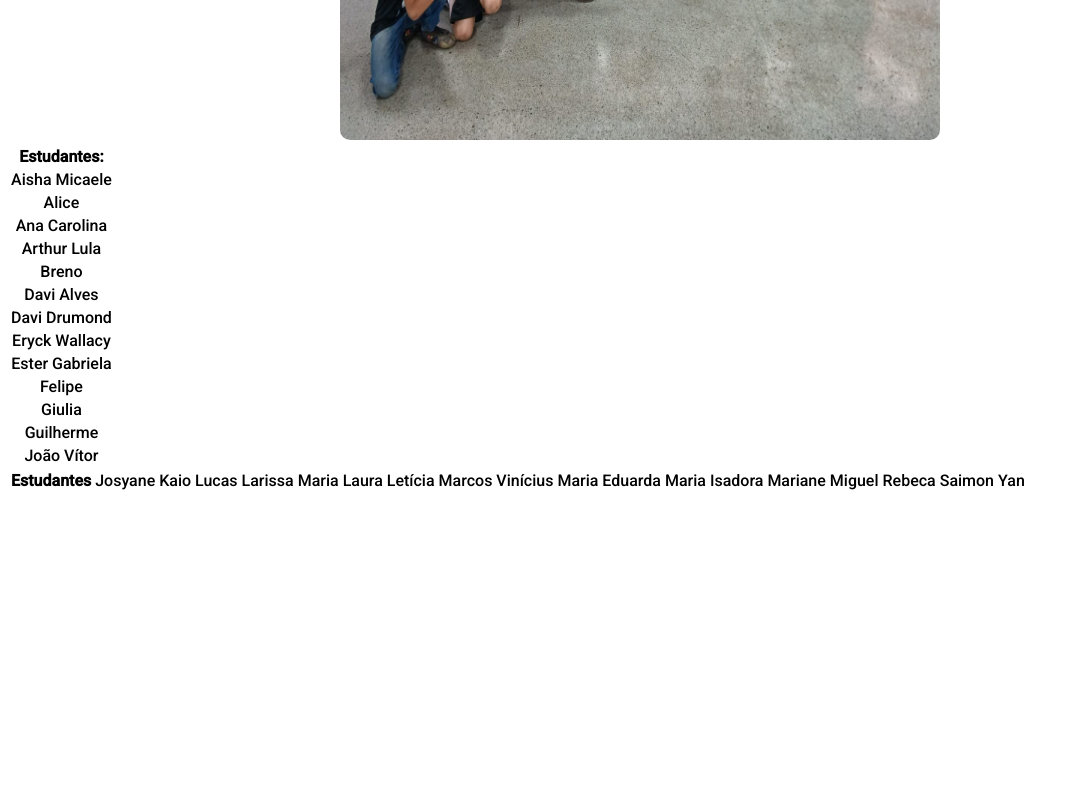
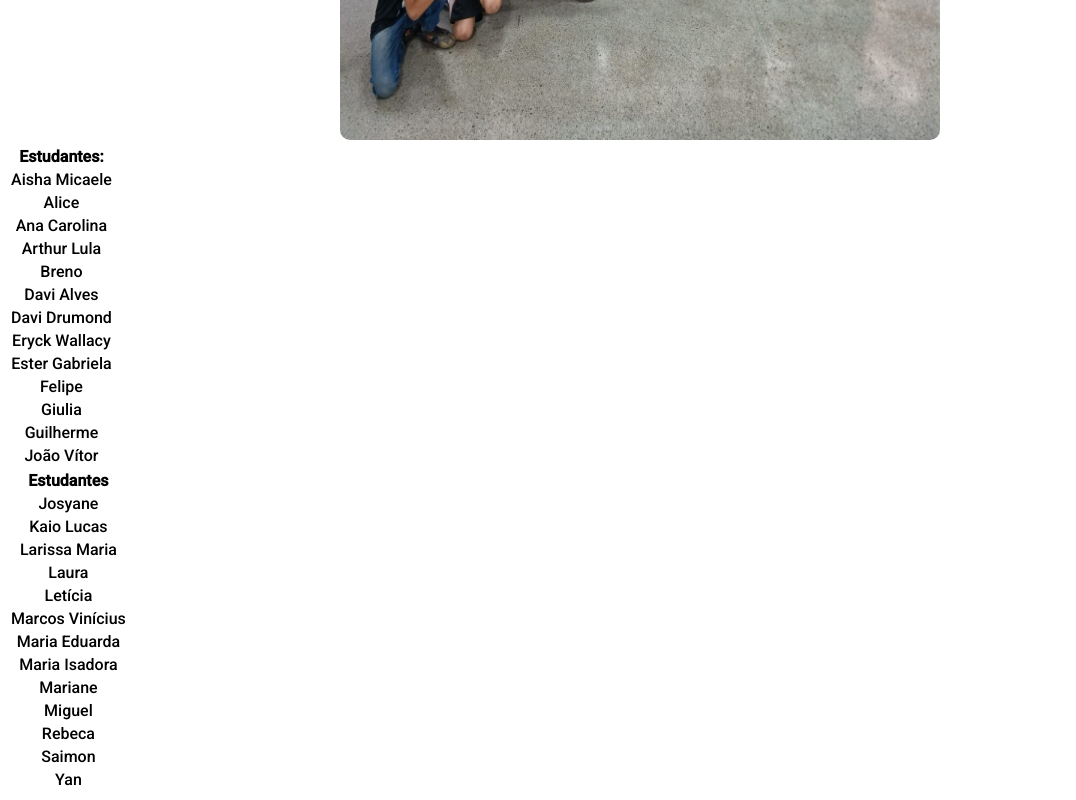
Before and after one commit to Breno-Pontes-2014/Site-de-memoria-do-5-b, a plain HTML site: page index.html in a window 1280 px wide. Shown: the part 745-1545 px from the top of the page, without its empty margins (0-1076 px from the left). Before the commit the page ends 1246 px from the top, so only its background shows below. Drawn offline with Linux system fonts and the light colour scheme.

Commit message:
padding e margin

```diff
--- a/estilos/estilo da página principal.css
+++ b/estilos/estilo da página principal.css
@@ -16,3 +16,7 @@ p{
 table{
     font-family: Roboto, Arial, sans-serif;
 }
+table > td{
+    padding: 5px;
+    margin: 5px;
+}
--- a/index.html
+++ b/index.html
@@ -37,19 +37,19 @@
         </table>
             <table>
                 <th>Estudantes</th>
-            <td>Josyane</td>
-            <td>Kaio Lucas</td>
-            <td>Larissa Maria</td>
-            <td>Laura</td>
-            <td>Letícia</td>
-            <td>Marcos Vinícius</td>
-            <td>Maria Eduarda</td>
-            <td>Maria Isadora</td>
-            <td>Mariane</td>
-            <td>Miguel</td>
-            <td>Rebeca</td>
-            <td>Saimon</td>
-            <td>Yan</td>
+            <tr><td>Josyane</td></tr>
+            <tr><td>Kaio Lucas</td></tr>
+            <tr><td>Larissa Maria</td></tr>
+            <tr><td>Laura</td></tr>
+            <tr><td>Letícia</td></tr>
+            <tr><td>Marcos Vinícius</td></tr>
+            <tr><td>Maria Eduarda</td></tr>
+            <tr><td>Maria Isadora</td></tr>
+            <tr><td>Mariane</td></tr>
+            <tr><td>Miguel</td></tr>
+            <tr><td>Rebeca</td></tr>
+            <tr><td>Saimon</td></tr>
+            <tr><td>Yan</td></tr>
         </table>
     </main>
 </body>
```
